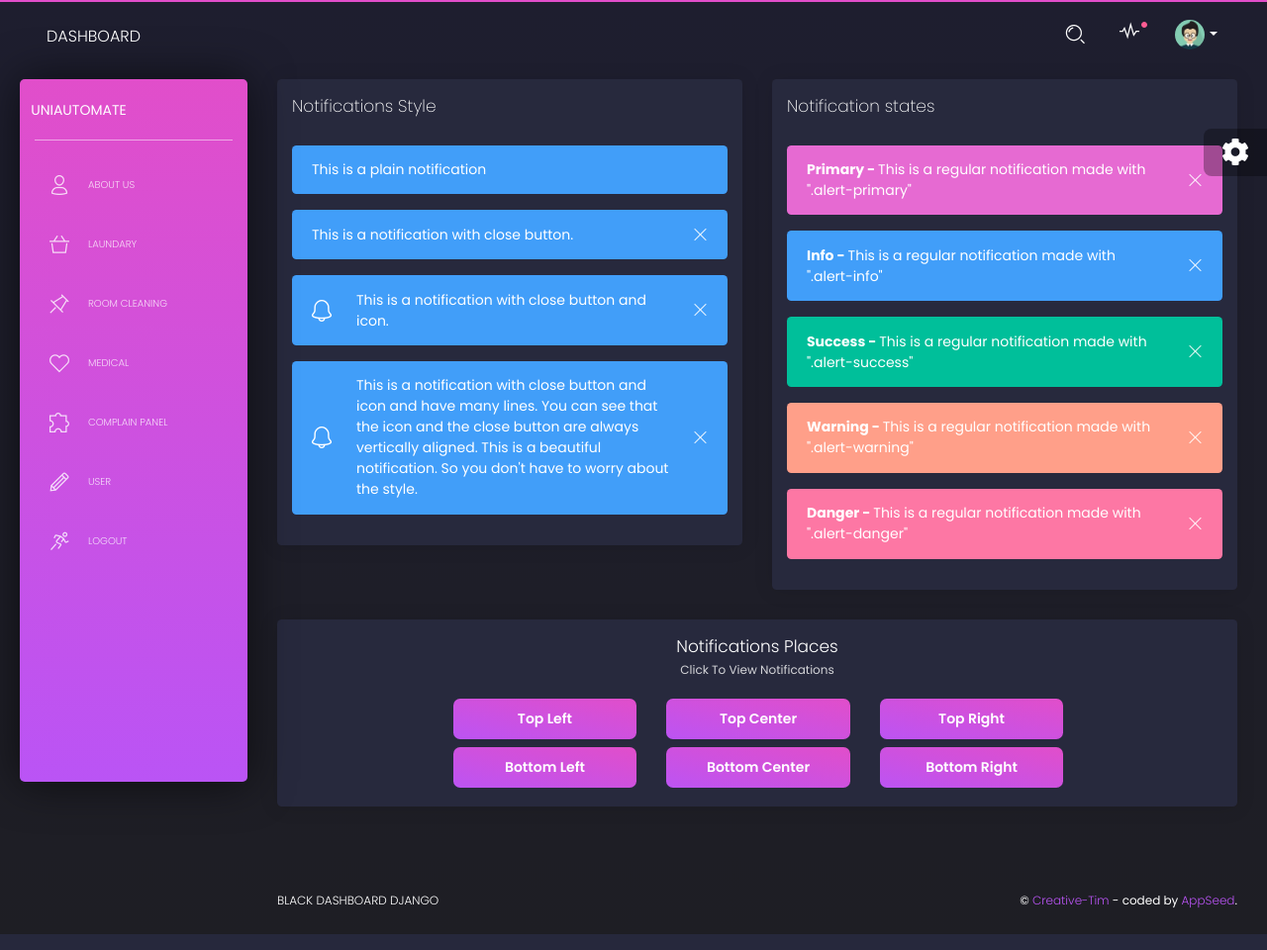
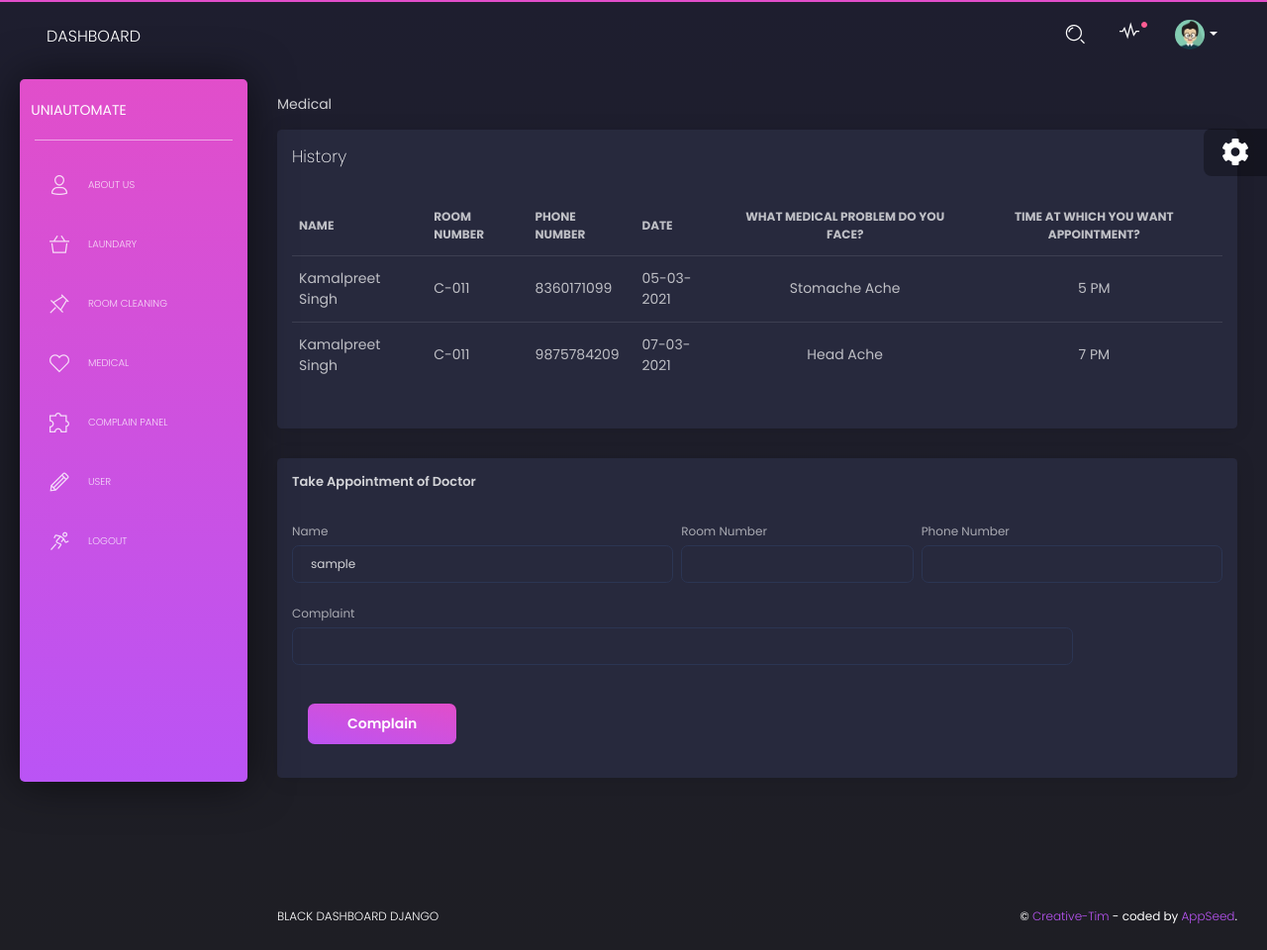
Before and after one commit to hari01584/project__UNIAutoMate__MakeAThon3077, a Django app: page /medical.html in a window 1280 px wide. Shown: the whole page at 99% size. Run offline with Django 3.2, Linux system fonts and the light colour scheme; the visitor is signed in with stand-in values (Sample User, id 1); some libraries are stand-ins or nearby versions.

Commit message:
Update medical.html

```diff
--- a/core/templates/medical.html
+++ b/core/templates/medical.html
@@ -8,122 +8,152 @@
 {% block content %}
 
 <div class="row">
-  <div class="col-md-6">
-    <div class="card">
+  <div class="card card-plain">
     <div class="card-header">
-        <h4 class="card-title">Notifications Style</h4>
+      Medical
     </div>
     <div class="card-body">
-        <div class="alert alert-info">
-          <span>This is a plain notification</span>
+      <div class="col-lg-16">
+        <div class="card ">
+          <div class="card-header">
+            <h4 class="card-title">History</h4>
           </div>
-        <div class="alert alert-info">
-          <button type="button" aria-hidden="true" class="close" data-dismiss="alert" aria-label="Close">
-            <i class="tim-icons icon-simple-remove"></i>
-          </button>
-          <span>This is a notification with close button.</span>
-        </div>
-        <div class="alert alert-info alert-with-icon" data-notify="container">
-          <button type="button" aria-hidden="true" class="close" data-dismiss="alert" aria-label="Close">
-            <i class="tim-icons icon-simple-remove"></i>
-          </button>
-          <span data-notify="icon" class="tim-icons icon-bell-55"></span>
-          <span data-notify="message">This is a notification with close button and icon.</span>
-        </div>
-        <div class="alert alert-info alert-with-icon" data-notify="container">
-          <button type="button" aria-hidden="true" class="close" data-dismiss="alert" aria-label="Close">
-            <i class="tim-icons icon-simple-remove"></i>
-          </button>
-          <span data-notify="icon" class="tim-icons icon-bell-55"></span>
-          <span data-notify="message">This is a notification with close button and icon and have many lines. You can see that the icon and the close button are always vertically aligned. This is a beautiful notification. So you don't have to worry about the style.</span>
+          <div class="card-body">
+            <div class="table-responsive">
+              <table class="table tablesorter " id="">
+                <thead class=" text-primary">
+                  <tr>
+                    <th>
+                      Name
+                    </th>
+                    <th>
+                      Room Number
+                    </th>
+                    <th>
+                      Phone Number
+                    </th>
+                    <th>
+                      Date
+                    </th>
+                    <th class="text-center">
+                      What medical problem do you face?
+                    </th>
+                    <th class="text-center">
+                      Time at which you want appointment?
+                    </th>
+                  </tr>
+                </thead>
+                <tbody>
+                  <tr>
+                    <td>
+                      Kamalpreet Singh
+                    </td>
+                    <td>
+                      C-011
+                    </td>
+                    <td>
+                      8360171099
+                    </td>
+                    <td>
+                      05-03-2021
+                    </td>
+                    <td class="text-center">
+                      Stomache Ache
+                    </td>
+                    <td class="text-center">
+                      5 PM
+                    </td>
+                  </tr>
+                  <tr>
+                    <td>
+                      Kamalpreet Singh
+                    </td>
+                    <td>
+                      C-011
+                    </td>
+                    <td>
+                      9875784209
+                    </td>
+                    <td>
+                      07-03-2021
+                    </td>
+                    <td class="text-center">
+                      Head Ache
+                    </td>
+                    <td class="text-center">
+                      7 PM
+                    </td>
+                  </tr>
+
+
+                </tbody>
+              </table>
             </div>
           </div>
         </div>
+
     </div>
-  <div class="col-md-6">
+    <!-- <form>
+      <label for="name">Name</label><br>
+      <input type="text" id="name" name="name"><br>
+      <label for="rno">Room Number</label><br>
+      <input type="text" id="rno" name="rno"><br>
+      <label for="phone">Phone Number</label><br>
+      <input type="text" id="phone" name="phone"><br>
+      <label for="time">Time at which you want cleaning</label><br>
+      <input type="text" id="time" name="time"><br><br>
+      <input type="submit" value="Request for cleaning">
+    </form> -->
+
+
+    <div class="row">
+      <div class="col-lg-12">
         <div class="card">
           <div class="card-header">
-        <h4 class="card-title">Notification states</h4>
+            <h5 class="title">Take Appointment of Doctor</h5>
           </div>
           <div class="card-body">
-        <div class="alert alert-primary">
-          <button type="button" aria-hidden="true" class="close" data-dismiss="alert" aria-label="Close">
-            <i class="tim-icons icon-simple-remove"></i>
-          </button>
-          <span><b> Primary - </b> This is a regular notification made with ".alert-primary"</span>
-        </div>
-        <div class="alert alert-info">
-          <button type="button" aria-hidden="true" class="close" data-dismiss="alert" aria-label="Close">
-            <i class="tim-icons icon-simple-remove"></i>
-          </button>
-          <span><b> Info - </b> This is a regular notification made with ".alert-info"</span>
-        </div>
-        <div class="alert alert-success">
-          <button type="button" aria-hidden="true" class="close" data-dismiss="alert" aria-label="Close">
-            <i class="tim-icons icon-simple-remove"></i>
-          </button>
-          <span><b> Success - </b> This is a regular notification made with ".alert-success"</span>
-        </div>
-        <div class="alert alert-warning">
-          <button type="button" aria-hidden="true" class="close" data-dismiss="alert" aria-label="Close">
-            <i class="tim-icons icon-simple-remove"></i>
-          </button>
-          <span><b> Warning - </b> This is a regular notification made with ".alert-warning"</span>
-        </div>
-        <div class="alert alert-danger">
-          <button type="button" aria-hidden="true" class="close" data-dismiss="alert" aria-label="Close">
-            <i class="tim-icons icon-simple-remove"></i>
-          </button>
-          <span><b> Danger - </b> This is a regular notification made with ".alert-danger"</span>
+            <form>
+              <div class="row">
+                <div class="col-md-5 pr-md-1">
+                  <div class="form-group">
+                    <label>Name</label>
+                    <input type="text" class="form-control" value="{{ request.user.username }}" name="compname">
                   </div>
                 </div>
+                <div class="col-md-3 px-md-1">
+                  <div class="form-group">
+                    <label>Room Number</label>
+                    <input type="text" class="form-control" name="comproomno" >
                   </div>
                 </div>
-  <div class="col-md-12">
-    <div class="card">
-      <div class="card-body">
-        <div class="places-buttons">
-          <div class="row">
-            <div class="col-md-6 ml-auto mr-auto text-center">
-              <h4 class="card-title">
-                Notifications Places
-                <p class="category">Click to view notifications</p>
-              </h4>
-            </div>
-          </div>
-          <div class="row">
-            <div class="col-lg-8 ml-auto mr-auto">
-              <div class="row">
-                <div class="col-md-4">
-                  <button class="btn btn-primary btn-block" onclick="demo.showNotification('top','left')">Top Left</button>
-                </div>
-                <div class="col-md-4">
-                  <button class="btn btn-primary btn-block" onclick="demo.showNotification('top','center')">Top Center</button>
-                </div>
-                <div class="col-md-4">
-                  <button class="btn btn-primary btn-block" onclick="demo.showNotification('top','right')">Top Right</button>
-                </div>
+                <div class="col-md-4 pl-md-1">
+                  <div class="form-group">
+                    <label for="exampleInputEmail1">Phone Number</label>
+                    <input type="text" class="form-control" name="compphno" >
                   </div>
                 </div>
               </div>
               <div class="row">
-            <div class="col-lg-8 ml-auto mr-auto">
-              <div class="row">
-                <div class="col-md-4">
-                  <button class="btn btn-primary btn-block" onclick="demo.showNotification('bottom','left')">Bottom Left</button>
+                <div class="col-md-10 pr-md-1">
+                  <div class="form-group">
+                    <label>Complaint</label>
+                    <input type="text" class="form-control" name="comp">
                   </div>
-                <div class="col-md-4">
-                  <button class="btn btn-primary btn-block" onclick="demo.showNotification('bottom','center')">Bottom Center</button>
                 </div>
-                <div class="col-md-4">
-                  <button class="btn btn-primary btn-block" onclick="demo.showNotification('bottom','right')">Bottom Right</button>
+
+              </div>
+              <div class="card-footer">
+                <button type="submit" class="btn btn-fill btn-primary">Complain</button>
+              </div>
+            </form>
           </div>
         </div>
       </div>
       </div>
     </div>
-      </div>
-    </div>
+
+
   </div>
 </div>
 
```
Lines whose indentation alone changed are shown as unchanged.
